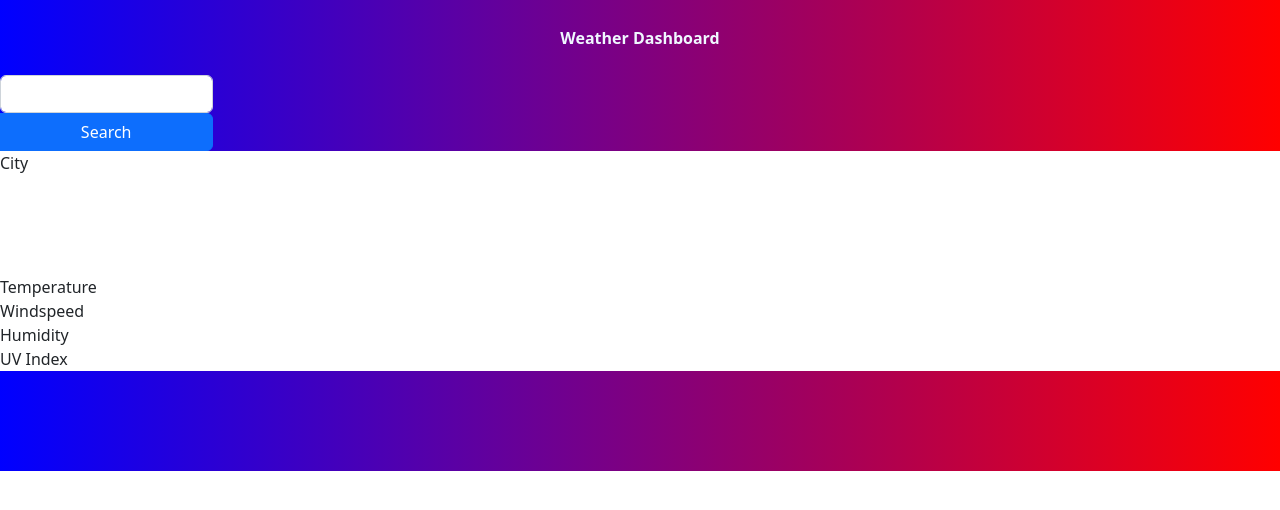
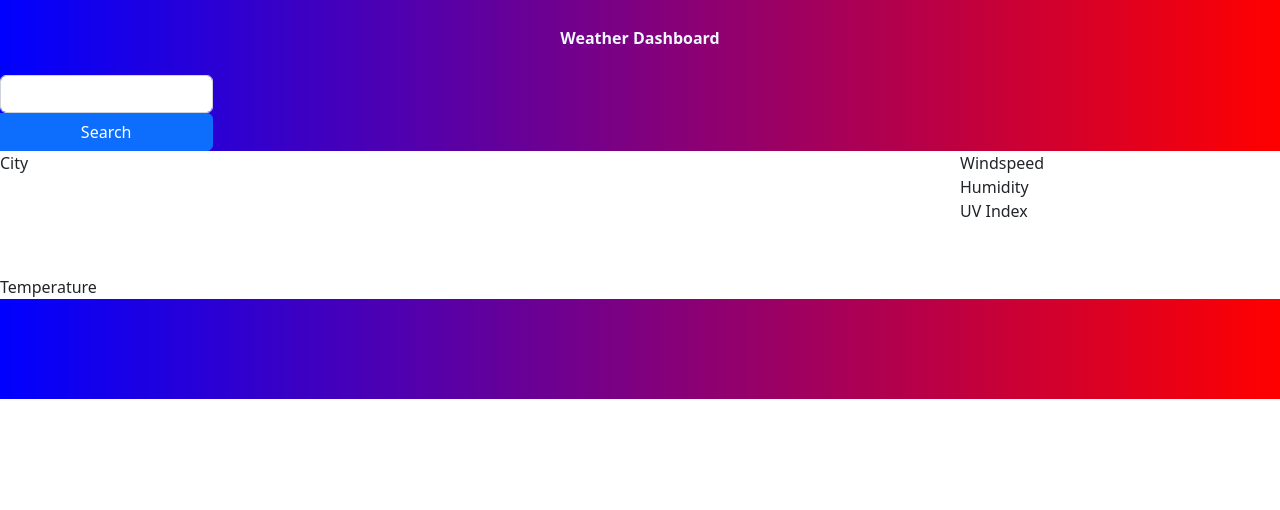
Before and after one commit to ZacharyFeltman/weekly-weather-forecast, a plain HTML site: page index.html in a window 1280 px wide. Drawn offline with nearby package versions, Linux system fonts and the light colour scheme.

Commit message:
more css

```diff
--- a/Assets/css/style.css
+++ b/Assets/css/style.css
@@ -42,6 +42,18 @@ main {
     justify-content: space-between;
 }
 
+.currentWeather {
+    display: flex;
+}
+
+.mainInfo {
+    width: 75%;
+}
+
+.secondaryInfo {
+    width: 25%;
+}
+
 
 .fiveDayForecast {
     display: flex;
--- a/index.html
+++ b/index.html
@@ -31,18 +31,22 @@
 
   <main>
     <section class="currentWeather">
+      <div class="mainInfo">
         <label>City</label>
         <div id="city"></div>
         <div id="date"></div>
         <div id="icon" class="icon"></div>
         <label>Temperature</label>
         <div id="temp"></div>
+      </div>
+      <div class="secondaryInfo">
         <label>Windspeed</label>
         <div id="windspeed"></div>
         <label>Humidity</label>
         <div id="humidity"></div>
         <label>UV Index</label>
         <div id="uv"></div>
+      </div>
     </section>
     <section class="fiveDayForecast">
       <!-- <div>five day forecast</div> -->
```
Lines whose indentation alone changed are shown as unchanged.
